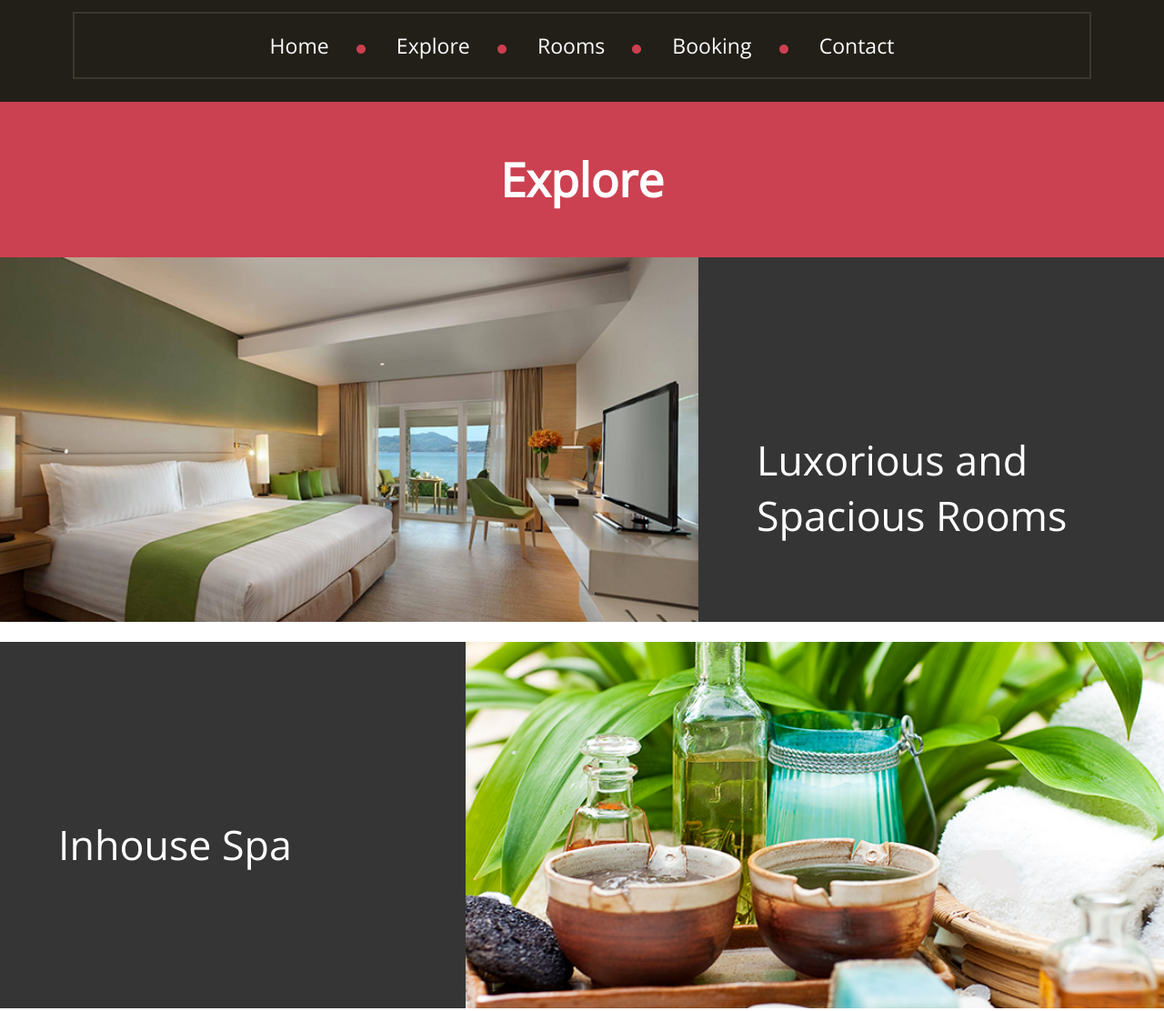
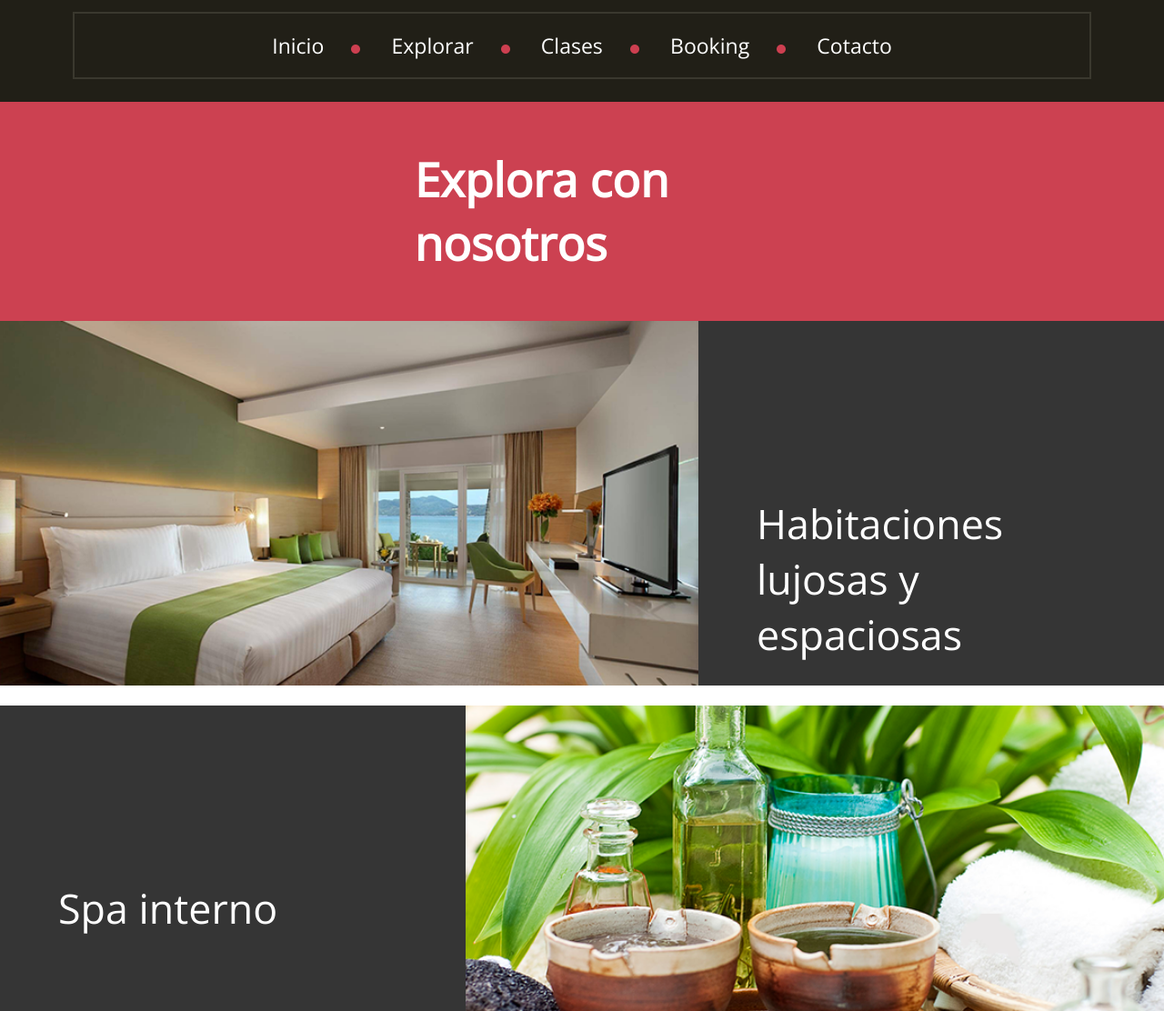
Before and after one commit to DavidStorm88/hotel-no, a plain HTML site: page hotel-master/explore.html in a window 1280 px wide. Shown: the part 260-1372 px from the top of the page at 91% size. Drawn offline with nearby package versions, Linux system fonts and the light colour scheme.

Commit message:
cambio de idioma 1 parte

```diff
--- a/hotel-master/explore.html
+++ b/hotel-master/explore.html
@@ -19,11 +19,11 @@
         <nav class="tm-nav">
        <div>
             <ul>
-                <li class="tm-list"><a href="index.html">Home</a></li>
-                <li class="tm-list"><a href="explore.html">Explore</a></li>
-                <li class="tm-list"><a href="rooms.html">Rooms</a></li>
+                <li class="tm-list"><a href="index.html">Inicio</a></li>
+                <li class="tm-list"><a href="explore.html">Explorar</a></li>
+                <li class="tm-list"><a href="rooms.html">Clases</a></li>
                 <li class="tm-list"><a href="bb.html">Booking</a></li>
-                <li><a href="contact.html">Contact</a></li>
+                <li><a href="contact.html">Cotacto</a></li>
             </ul>
             </div>
         </nav>
@@ -31,7 +31,7 @@
 
 
     <section class="tm-main">
-           <p>Explore</p>
+           <p>Explora con nosotros</p>
     </section>
 
 
@@ -39,7 +39,7 @@
 
         <div class="tm-exp1">
 
-        <p> Luxorious and Spacious Rooms</p>
+        <p>Habitaciones lujosas y espaciosas</p>
      <img src="images/luxorius.png">
 
   </div>
@@ -50,7 +50,7 @@
 
         <div class="tm-exp2">
 
-        <p> Inhouse Spa</p>
+        <p>Spa interno</p>
      <img src="images/spahouse.png" >
 
   </div>
@@ -61,7 +61,7 @@
 
         <div class="tm-exp1">
 
-        <p> Swimming Pools</p>
+        <p>Piscinas</p>
      <img src="images/swimming.png">
 
   </div>
@@ -72,7 +72,7 @@
 
         <div class="tm-exp2">
 
-        <p> Indoor  Game Room</p>
+        <p> Sala de juegos interior</p>
      <img src="images/play.png" >
 
   </div>
```
